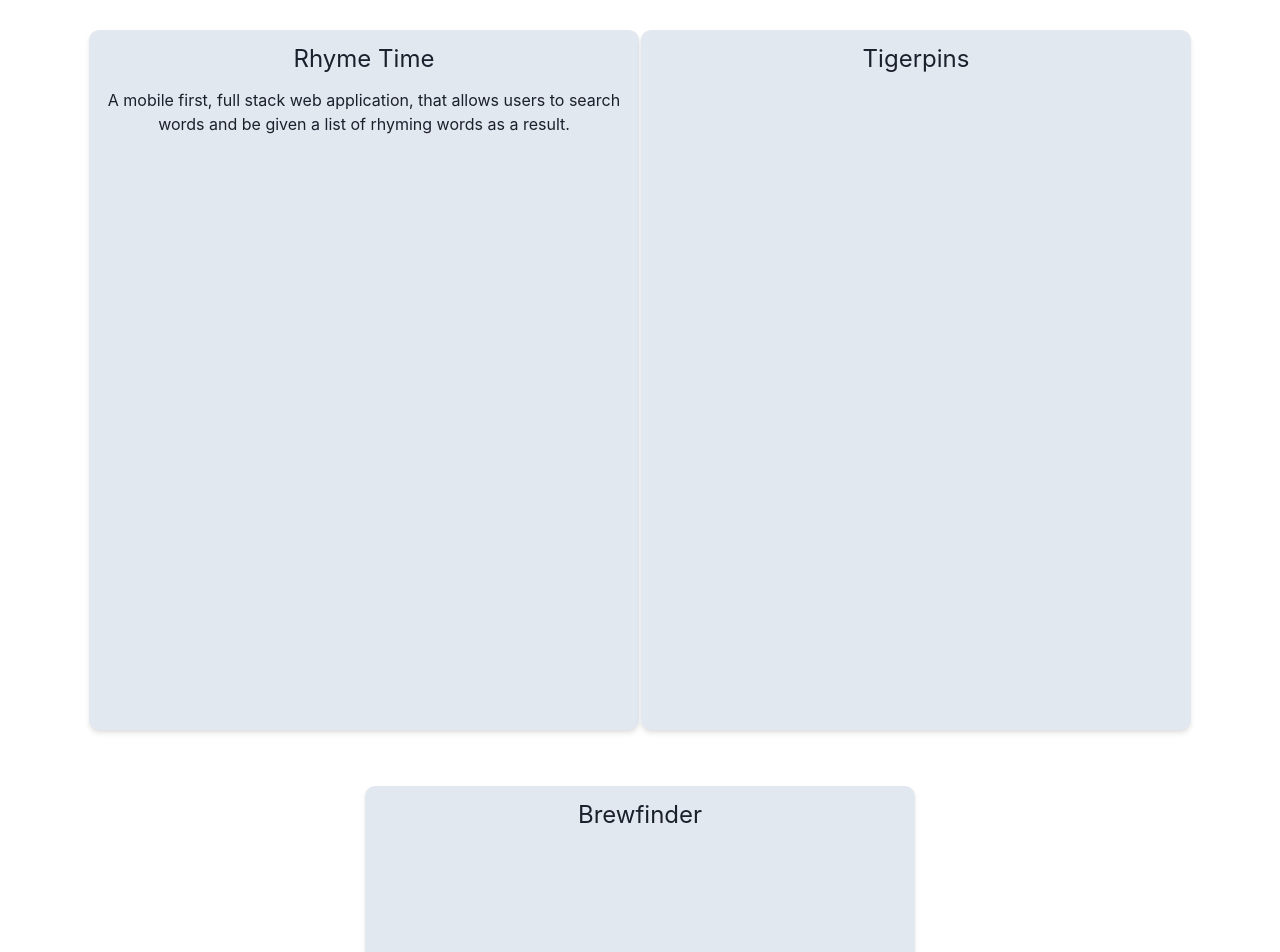
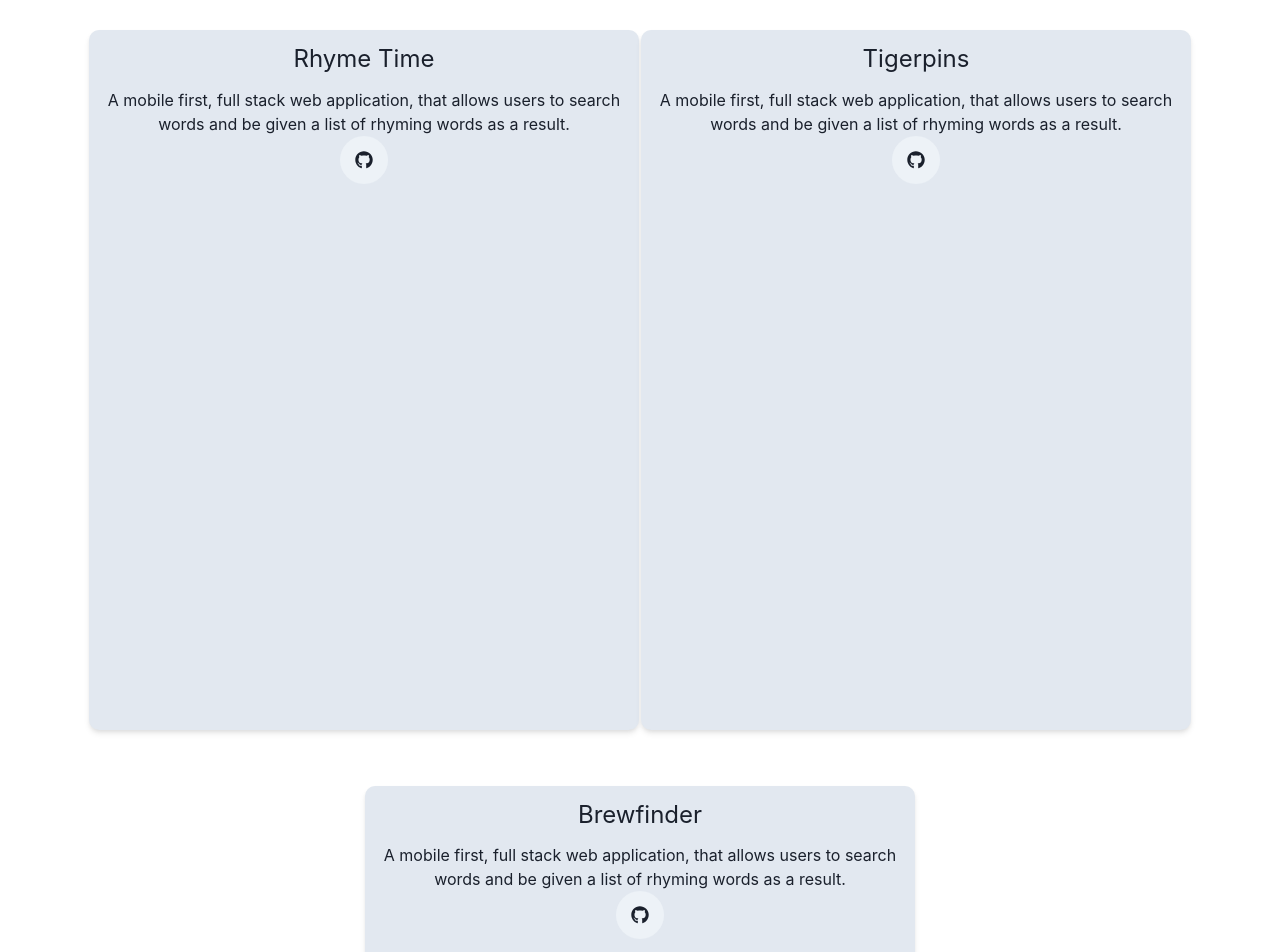
Before and after one commit to alexmcdermid/portfolio-website-chakra, a React (Create React App) app: page / in a window 1280 px wide. Shown: the part 960-1912 px from the top of the page. Built offline with nearby package versions, Linux system fonts and the light colour scheme.

Commit message:
add github links to portfolio pieces

```diff
--- a/src/components/Content.js
+++ b/src/components/Content.js
@@ -1,10 +1,11 @@
 import { useColorMode } from '@chakra-ui/color-mode'
 import { Stack, Flex, Box, Text } from '@chakra-ui/layout';
-import { Button } from '@chakra-ui/button';
+import { Button, IconButton } from '@chakra-ui/button';
 import YouTube from 'react-youtube';
 import { useMediaQuery } from '@chakra-ui/media-query';
 import { DiMongodb, DiReact, DiNodejsSmall, DiHtml5, DiCss3, DiJavascript, DiPython, DiDjango, DiPostgresql, DiGit } from 'react-icons/di'
 import { SiExpress } from 'react-icons/si'
+import { FaGithub, } from 'react-icons/fa'
 import React from 'react'
 
 function Header() {
@@ -90,12 +91,23 @@ function Header() {
                             <Text fontSize='2xl' pb='2%'>Rhyme Time</Text>
                             <Text>A mobile first, full stack web application, that allows users to search words and be given a list of rhyming words as a result. </Text>
                             <YouTube videoId="S1PM067JtaQ"  opts={opts}/>
+                            <IconButton icon={<FaGithub/>} size={isNotSmallerScreen ? 'lg' : 'md'} isRound='true' onClick={() => window.open("https://www.github.com/alexmcdermid/rhymetime")}></IconButton>
+
                         </Box>
                         <Box  w={isNotSmallerScreen ? '550px' : '350px'}   h={isNotSmallerScreen ? '700px' : '500px'} rounded='10px' overflow='hidden' boxShadow='md' bg='gray.200' mb='5%' p='1%'>
                             <Text fontSize='2xl' pb='2%'>Tigerpins</Text>
+                            <Text>A mobile first, full stack web application, that allows users to search words and be given a list of rhyming words as a result. </Text>
+                            <YouTube videoId="S1PM067JtaQ"  opts={opts}/>
+                            <IconButton icon={<FaGithub/>} size={isNotSmallerScreen ? 'lg' : 'md'} isRound='true' onClick={() => window.open("https://www.github.com/alexmcdermid/tigerpins")}></IconButton>
+
+
                         </Box>
                         <Box  w={isNotSmallerScreen ? '550px' : '350px'}   h={isNotSmallerScreen ? '700px' : '500px'} rounded='10px' overflow='hidden' boxShadow='md' bg='gray.200' mb='5%' p='1%'>
                             <Text fontSize='2xl' pb='2%'>Brewfinder</Text>
+                            <Text>A mobile first, full stack web application, that allows users to search words and be given a list of rhyming words as a result. </Text>
+                            <YouTube videoId="S1PM067JtaQ"  opts={opts}/>
+                            <IconButton icon={<FaGithub/>} size={isNotSmallerScreen ? 'lg' : 'md'} isRound='true' onClick={() => window.open("https://www.github.com/alexmcdermid/brewfinder")}></IconButton>
+
                         </Box>
 
                     </Flex>
```
